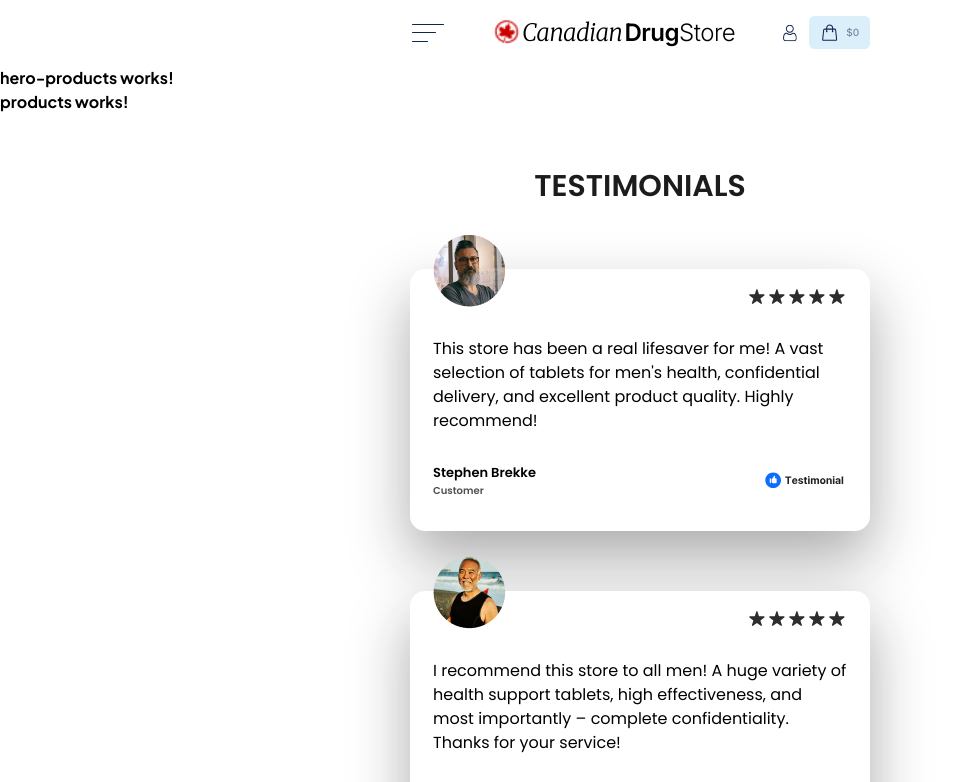
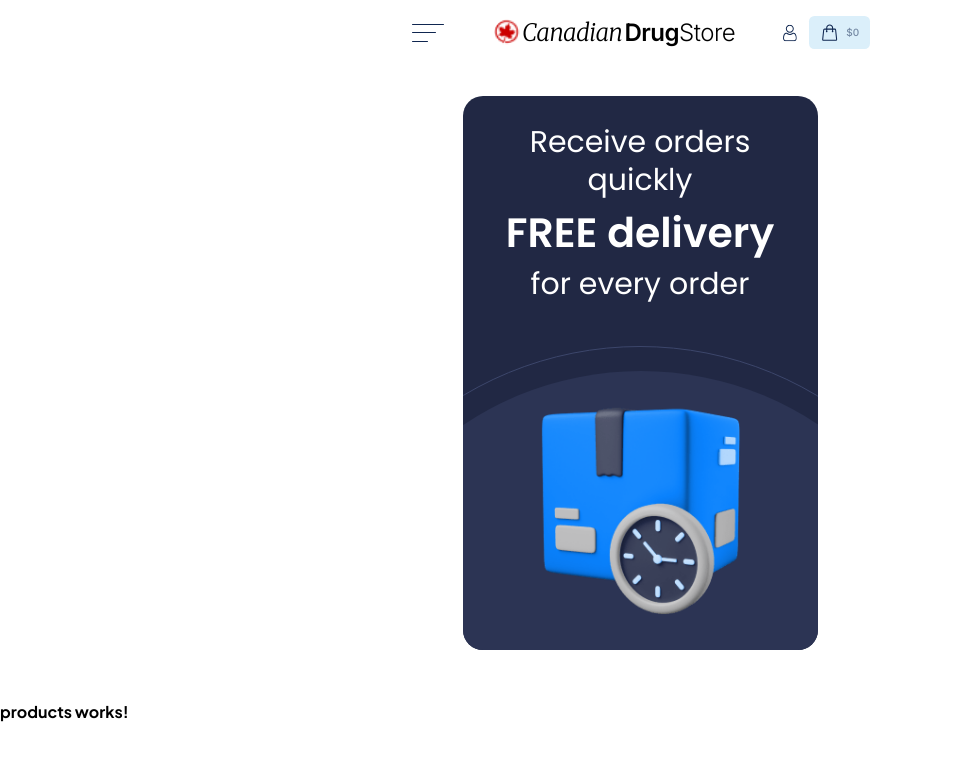
Before and after one commit to Victoriia-Ripka/drug-store2, an Angular app: page /products in a window 1280 px wide. Shown: the top 782 px of the page, without its empty margins (0-962 px from the left). Built offline with nearby package versions, Linux system fonts and the light colour scheme.

Commit message:
hero products

```diff
--- a/src/app/pages/products/components/hero-products/hero-products.component.html
+++ b/src/app/pages/products/components/hero-products/hero-products.component.html
@@ -1 +1,14 @@
-<p>hero-products works!</p>
+<section>
+    <div class="hero__text-cont">
+        <p class="hero__text">Receive orders quickly</p>
+        <h1 class="hero__title">FREE delivery</h1>
+        <p class="hero__text">for every order</p>
+    </div>
+
+    <div class="hero__back-circle">
+        <div class="hero__back-filled-circle"></div>
+    </div>
+
+    <img src="assets\img\mobile\hero-2-min.png">
+
+</section>
--- a/src/app/pages/products/components/hero-products/hero-products.component.scss
+++ b/src/app/pages/products/components/hero-products/hero-products.component.scss
@@ -0,0 +1,113 @@
+section{
+    border-radius: 20px;
+    background: #212844;
+    margin: 30px 10px 50px;
+    padding: 28px 40px;
+    position: relative;
+    overflow: hidden;
+
+    height: 554px;
+
+    @media screen and (min-width: 375px) {
+        width: 355px;
+        margin: 30px auto 50px;
+    }
+
+    @media screen and (min-width: 1600px) {
+        width: 1500px;
+        height: 400px;
+        margin: 90px auto 80px;
+        padding: 80px 113px;
+    }
+}
+
+.hero__text-cont{
+    display: flex;
+    flex-direction: column;
+    gap: 13px;
+
+    @media screen and (min-width: 1600px) {
+        width: 722.615px;
+        align-items: flex-start;
+        justify-content: flex-start;
+        gap: 25px;
+    }
+
+}
+
+.hero__text{
+    color: #FFF;
+    text-align: center;
+    font-family: Poppins;
+    font-size: 25px;
+    line-height: 1.25;
+
+    @media screen and (min-width: 375px) {
+        font-size: 30px;
+    }
+
+    @media screen and (min-width: 1600px) {
+        font-size: 37.767px;
+    }
+}
+
+.hero__title{
+    text-align: center;
+    color: #FFF;
+    font-family: Poppins;
+    font-size: 33px;
+    font-weight: 600;
+    line-height: 1;
+
+    @media screen and (min-width: 375px) {
+        font-size: 41px;
+    }
+
+    @media screen and (min-width: 1600px) {
+        font-size: 80px;
+    }
+}
+
+.hero__back-circle{
+    width: 688px;
+    height: 688px;
+    padding: 24px;
+    border-radius: 50%;
+    border: 1.333px solid #3C466B;
+    position: absolute;
+    top: 250px;
+    left: 50%;
+    transform: translateX(-50%);
+
+    @media screen and (min-width: 1600px) {
+        bottom: 200px;
+        left: 860px;
+        top: 0;
+    }
+}
+
+.hero__back-filled-circle{
+    width: 640px;
+    height: 640px;
+    background: #2C3454;
+    border-radius: 50%;
+
+    @media screen and (min-width: 1600px) {}
+}
+
+img{
+    width: 415.741px;
+    height: auto;
+    opacity: 0.99;
+    position: absolute;
+    left: 50%;
+    transform: translateX(-50%);
+    // top: 220px;
+
+    @media screen and (min-width: 1600px) {
+        top: 50%;
+        transform: translateY(-50%);
+        left: 850px;
+        transform: translateX(0);
+    }
+}
```
